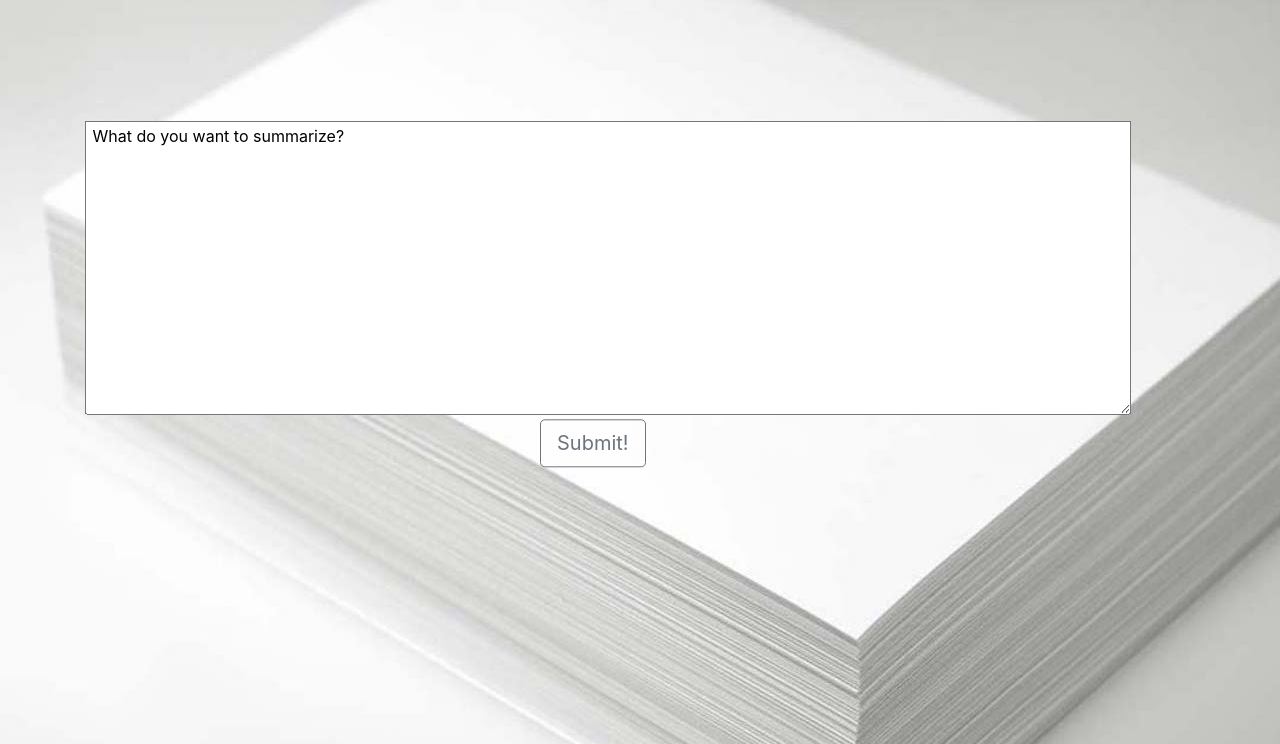
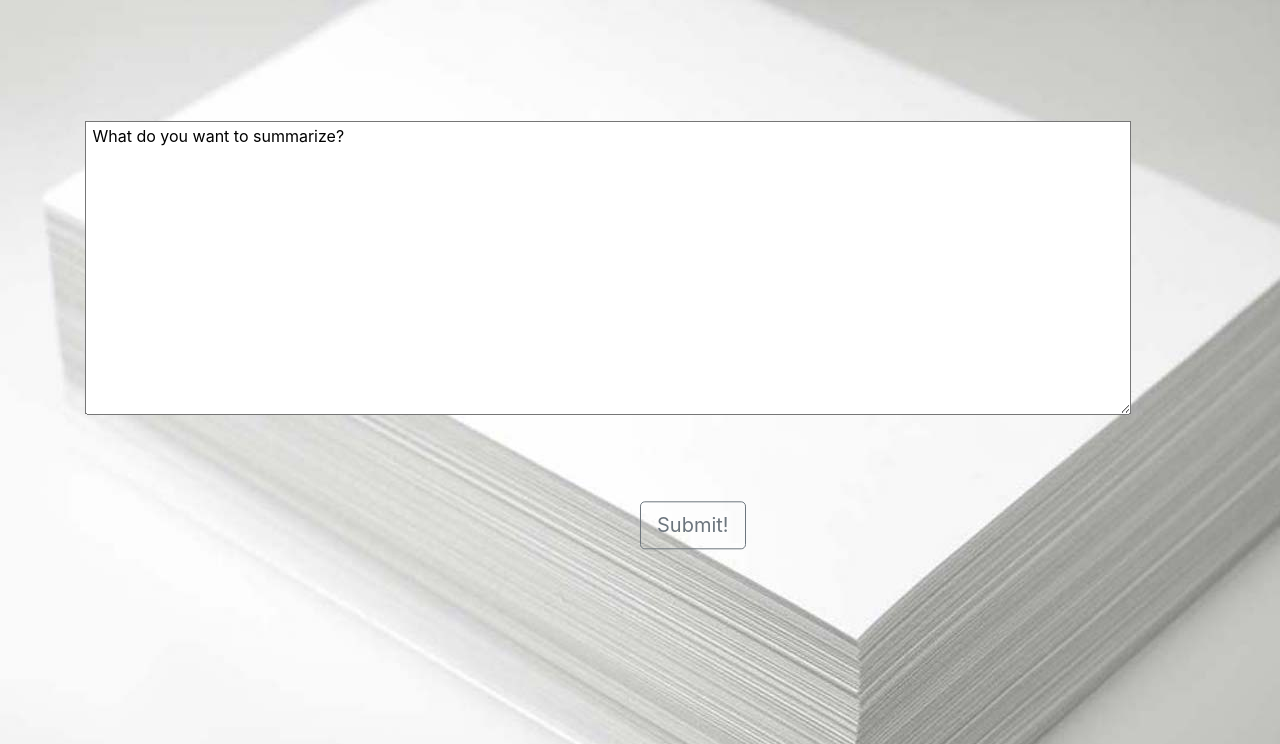
Before and after one commit to AndySheu/CalHacks2018, a Python web app: template templates/index.html in a window 1280 px wide. Shown: the part 1596-2340 px from the top of the page. Run offline with Jinja, Linux system fonts and the light colour scheme; the template is opened without the code that fills it, so the values that code supplies are empty; some libraries are stand-ins or nearby versions.

Commit message:
changed layout for enter text to summarize

```diff
--- a/static/css/main.css
+++ b/static/css/main.css
@@ -63,16 +63,16 @@ background-color:#007bff!important
 
 .text_input {
 	display:block;
-	margin: 0 auto;
+	margin-left: auto;
 	position: absolute;
   	top: 40%;
   	transform: translateY(-60%);
 }
 
 #btn_submit_text {
-	margin-left: -100px;
+	margin-left: auto;
 	position: absolute;
-  	top: 59%;
+  	top: 70%;
   	transform: translateY(-41%);
 }
 
```
